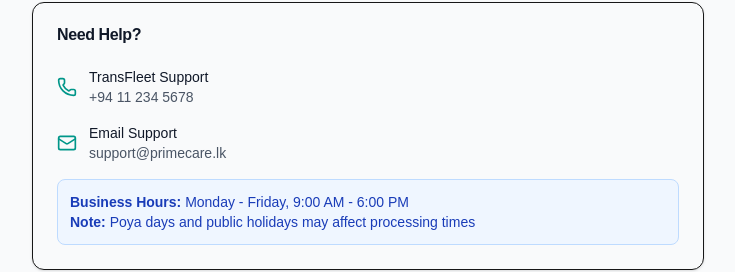
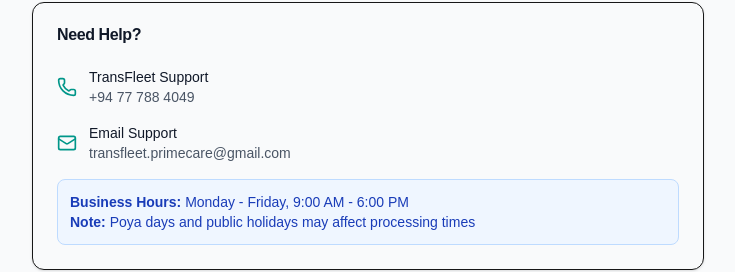
Before and after one commit to ransikasilva/PrimeCare-Hospital-Dashboard, a Next.js app: page /demo-pending in a window 1280 px wide. Shown: the part 966-1238 px from the top of the page, without its empty margins (272-1007 px from the left). Built offline with nearby package versions, Linux system fonts and the light colour scheme; no server answers.

Commit message:
Update contact info to real TransFleet contacts

```diff
--- a/src/app/(auth)/pending-approval/page.tsx
+++ b/src/app/(auth)/pending-approval/page.tsx
@@ -230,14 +230,14 @@
                 <Phone className="w-5 h-5 text-teal-600 mr-3" />
                 <div>
                   <p className="text-sm font-medium text-gray-900">TransFleet Support</p>
-                  <p className="text-sm text-gray-600">+94 11 234 5678</p>
+                  <p className="text-sm text-gray-600">+94 77 788 4049</p>
                 </div>
               </div>
               <div className="flex items-center">
                 <Mail className="w-5 h-5 text-teal-600 mr-3" />
                 <div>
                   <p className="text-sm font-medium text-gray-900">Email Support</p>
-                  <p className="text-sm text-gray-600">support@primecare.lk</p>
+                  <p className="text-sm text-gray-600">transfleet.primecare@gmail.com</p>
                 </div>
               </div>
             </div>
--- a/src/app/demo-pending/page.tsx
+++ b/src/app/demo-pending/page.tsx
@@ -150,14 +150,14 @@
                 <Phone className="w-5 h-5 text-teal-600 mr-3" />
                 <div>
                   <p className="text-sm font-medium text-gray-900">TransFleet Support</p>
-                  <p className="text-sm text-gray-600">+94 11 234 5678</p>
+                  <p className="text-sm text-gray-600">+94 77 788 4049</p>
                 </div>
               </div>
               <div className="flex items-center">
                 <Mail className="w-5 h-5 text-teal-600 mr-3" />
                 <div>
                   <p className="text-sm font-medium text-gray-900">Email Support</p>
-                  <p className="text-sm text-gray-600">support@primecare.lk</p>
+                  <p className="text-sm text-gray-600">transfleet.primecare@gmail.com</p>
                 </div>
               </div>
             </div>
```
